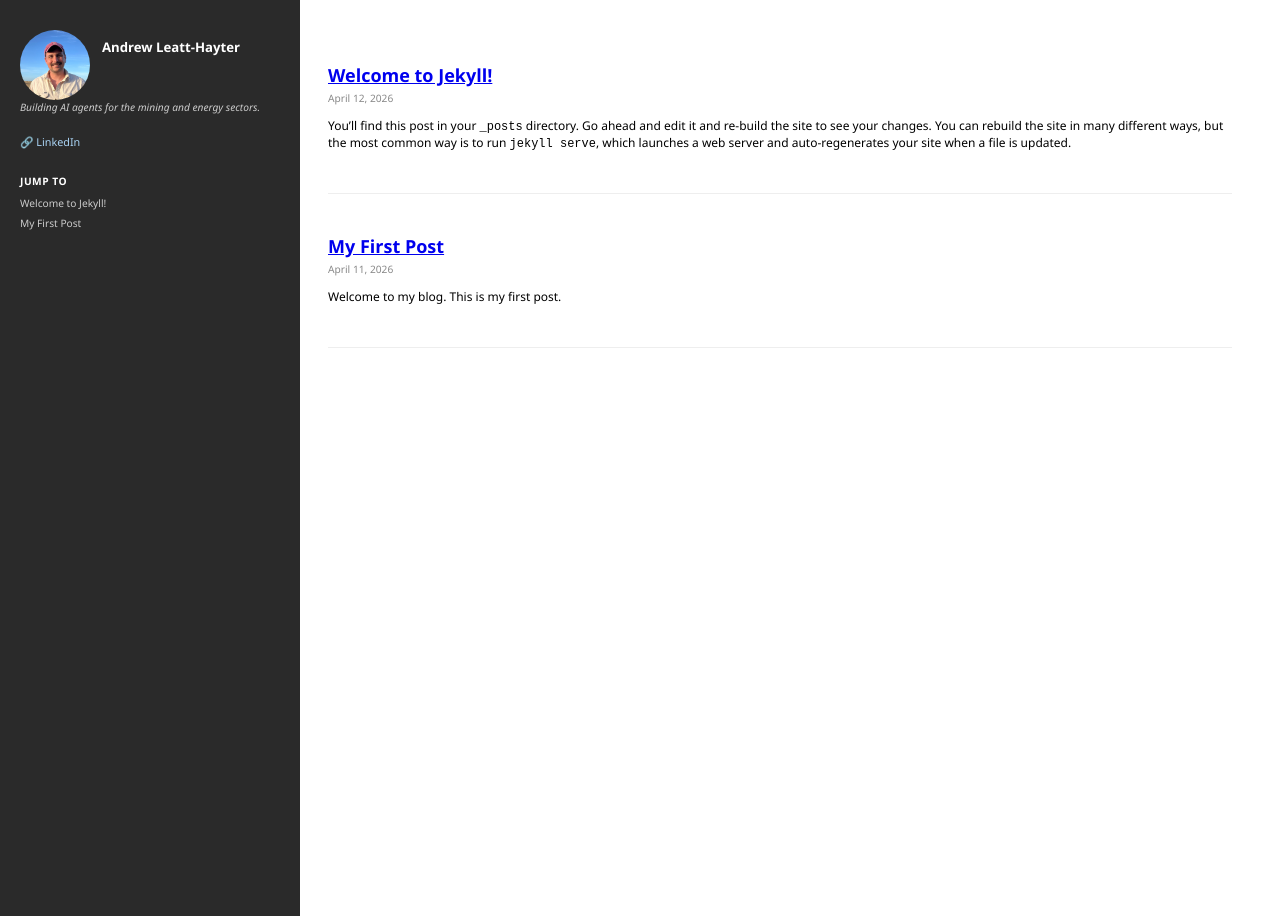
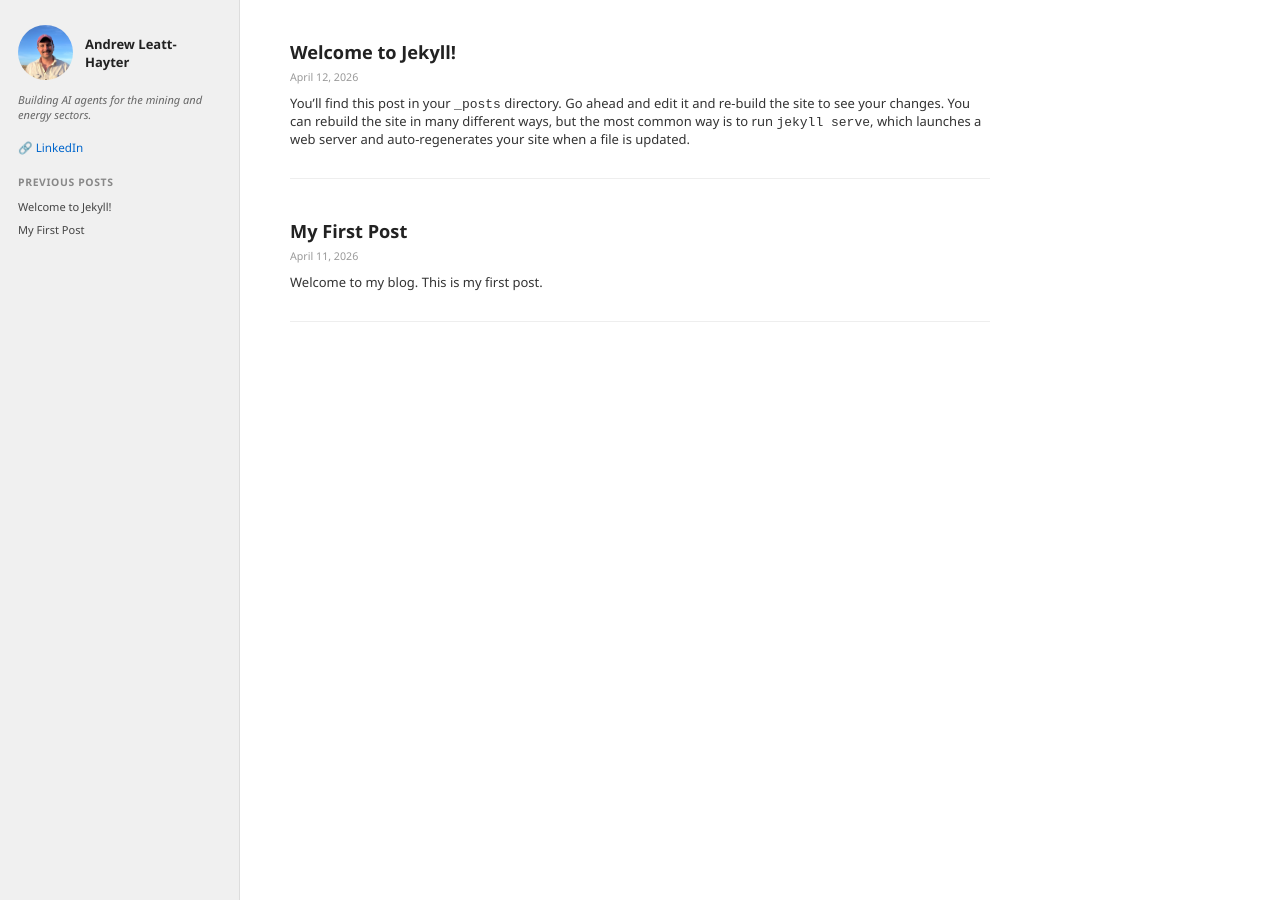
Before and after one commit to aleatthayter/aleatthayter.github.io, a Jekyll site: the page built from index.markdown, in a window 1280 px wide. Built offline with Jekyll 4.4.1, drawn with Linux system fonts in a browser that asks for light colours.

Commit message:
fix sidebar

```diff
--- a/_layouts/home.html
+++ b/_layouts/home.html
@@ -4,23 +4,155 @@
   <meta charset="UTF-8">
   <meta name="viewport" content="width=device-width, initial-scale=1.0">
   <title>{{ site.title }}</title>
-  <link rel="stylesheet" href="{{ '/assets/custom.css' | relative_url }}">
+  <style>
+    /* Reset */
+    * { box-sizing: border-box; margin: 0; padding: 0; }
+
+    /* Font */
+    body {
+      font-family: "Segoe UI", Arial, sans-serif;
+      font-size: 13px;
+      background: #fff;
+      color: #333;
+    }
+
+    h1 { font-size: 1.8em; margin-bottom: 10px; }
+    h2 { font-size: 1.4em; margin-bottom: 6px; }
+    h3 { font-size: 1.2em; }
+
+    /* Layout */
+    .site-container {
+      display: flex;
+      min-height: 100vh;
+    }
+
+    /* Sidebar */
+    .sidebar {
+      width: 240px;
+      min-width: 240px;
+      background: #f0f0f0;
+      padding: 25px 18px;
+      position: fixed;
+      top: 0;
+      left: 0;
+      height: 100vh;
+      overflow-y: auto;
+      border-right: 1px solid #ddd;
+    }
+
+    .sidebar-header {
+      display: flex;
+      align-items: center;
+      margin-bottom: 12px;
+    }
+
+    .sidebar-header img {
+      width: 55px;
+      height: 55px;
+      border-radius: 50%;
+      object-fit: cover;
+      margin-right: 12px;
+      flex-shrink: 0;
+    }
+
+    .sidebar-header .name {
+      font-size: 1em;
+      font-weight: bold;
+      color: #222;
+    }
+
+    .sidebar-desc {
+      font-style: italic;
+      font-size: 0.85em;
+      color: #666;
+      margin-bottom: 16px;
+      line-height: 1.4;
+    }
+
+    .sidebar a {
+      color: #0066cc;
+      text-decoration: none;
+    }
+
+    .sidebar a:hover {
+      text-decoration: underline;
+    }
+
+    .linkedin-link {
+      display: block;
+      margin-bottom: 20px;
+      font-size: 0.9em;
+    }
+
+    .sidebar h4 {
+      font-size: 0.8em;
+      text-transform: uppercase;
+      letter-spacing: 0.06em;
+      color: #888;
+      margin-bottom: 10px;
+    }
+
+    .sidebar .post-links a {
+      display: block;
+      margin-bottom: 8px;
+      font-size: 0.85em;
+      color: #444;
+    }
+
+    /* Main content */
+    .main-content {
+      margin-left: 240px;
+      padding: 40px 50px;
+      flex: 1;
+      max-width: 800px;
+    }
+
+    .post-entry {
+      margin-bottom: 40px;
+      padding-bottom: 30px;
+      border-bottom: 1px solid #eee;
+    }
+
+    .post-entry h2 a {
+      color: #222;
+      text-decoration: none;
+    }
+
+    .post-entry h2 a:hover {
+      text-decoration: underline;
+    }
+
+    .post-date {
+      color: #999;
+      font-size: 0.82em;
+      display: block;
+      margin-bottom: 10px;
+    }
+
+    .post-excerpt {
+      line-height: 1.6;
+      color: #444;
+    }
+  </style>
 </head>
 <body>
   <div class="site-container">
 
     <!-- SIDEBAR -->
     <div class="sidebar">
-      <img class="avatar" src="{{ '/assets/profile.jpeg' | relative_url }}" alt="Profile picture">
-      <p class="sidebar-name">{{ site.title }}</p>
+      <div class="sidebar-header">
+        <img src="{{ '/assets/profile.jpeg' | relative_url }}" alt="Profile photo">
+        <span class="name">{{ site.title }}</span>
+      </div>
+
       <p class="sidebar-desc">{{ site.description }}</p>
 
       <a class="linkedin-link" href="https://www.linkedin.com/in/andrew-leatt-hayter-b36023b2/" target="_blank">
         🔗 LinkedIn
       </a>
 
-      <div class="jump-to">
-        <h4>Jump to</h4>
+      <h4>Previous Posts</h4>
+      <div class="post-links">
         {% for post in site.posts %}
           <a href="#{{ post.title | slugify }}">{{ post.title }}</a>
         {% endfor %}
@@ -33,7 +165,7 @@
         <div class="post-entry" id="{{ post.title | slugify }}">
           <h2><a href="{{ post.url | relative_url }}">{{ post.title }}</a></h2>
           <span class="post-date">{{ post.date | date: "%B %d, %Y" }}</span>
-          <p>{{ post.excerpt }}</p>
+          <p class="post-excerpt">{{ post.excerpt }}</p>
         </div>
       {% endfor %}
     </div>
```
